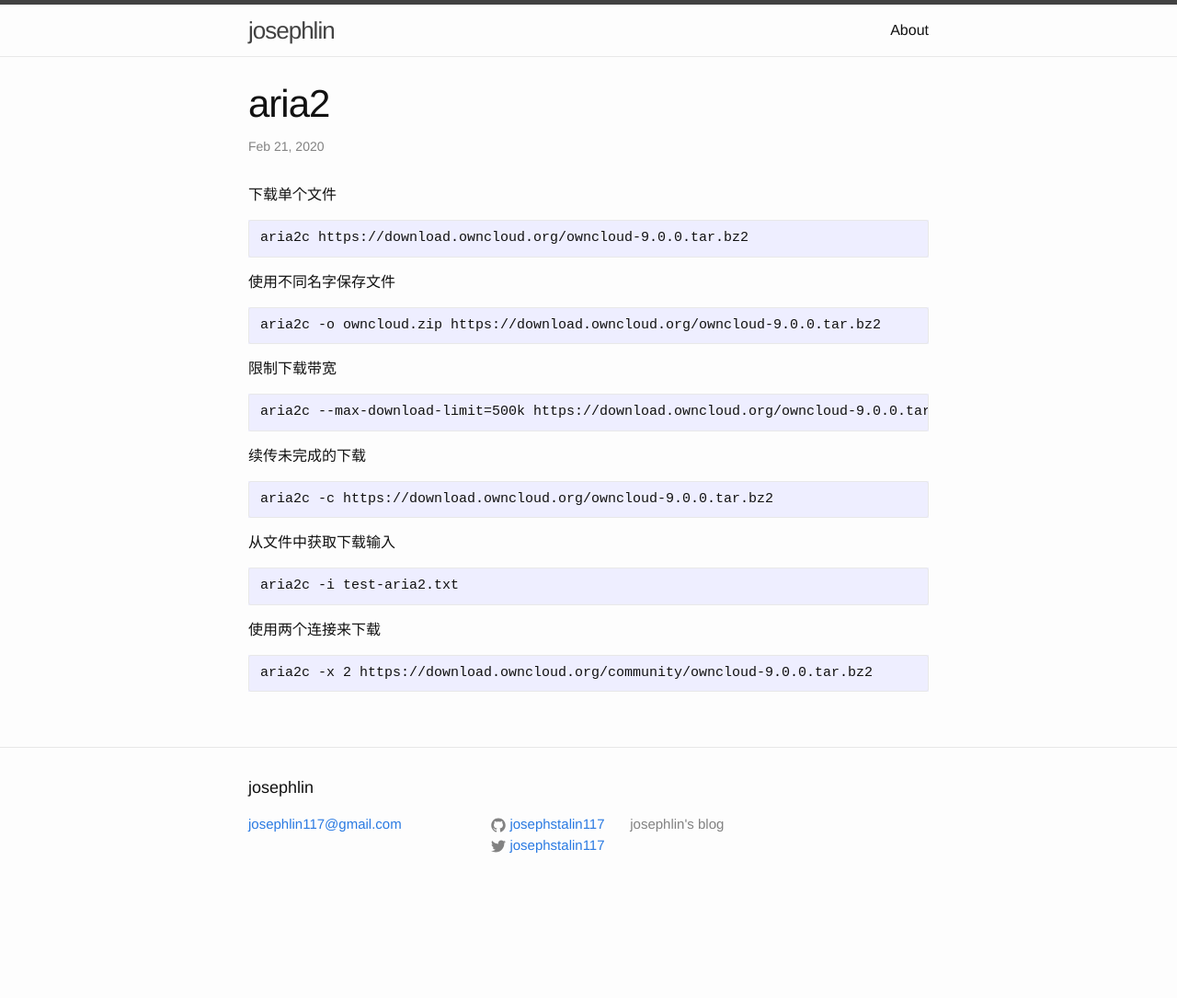
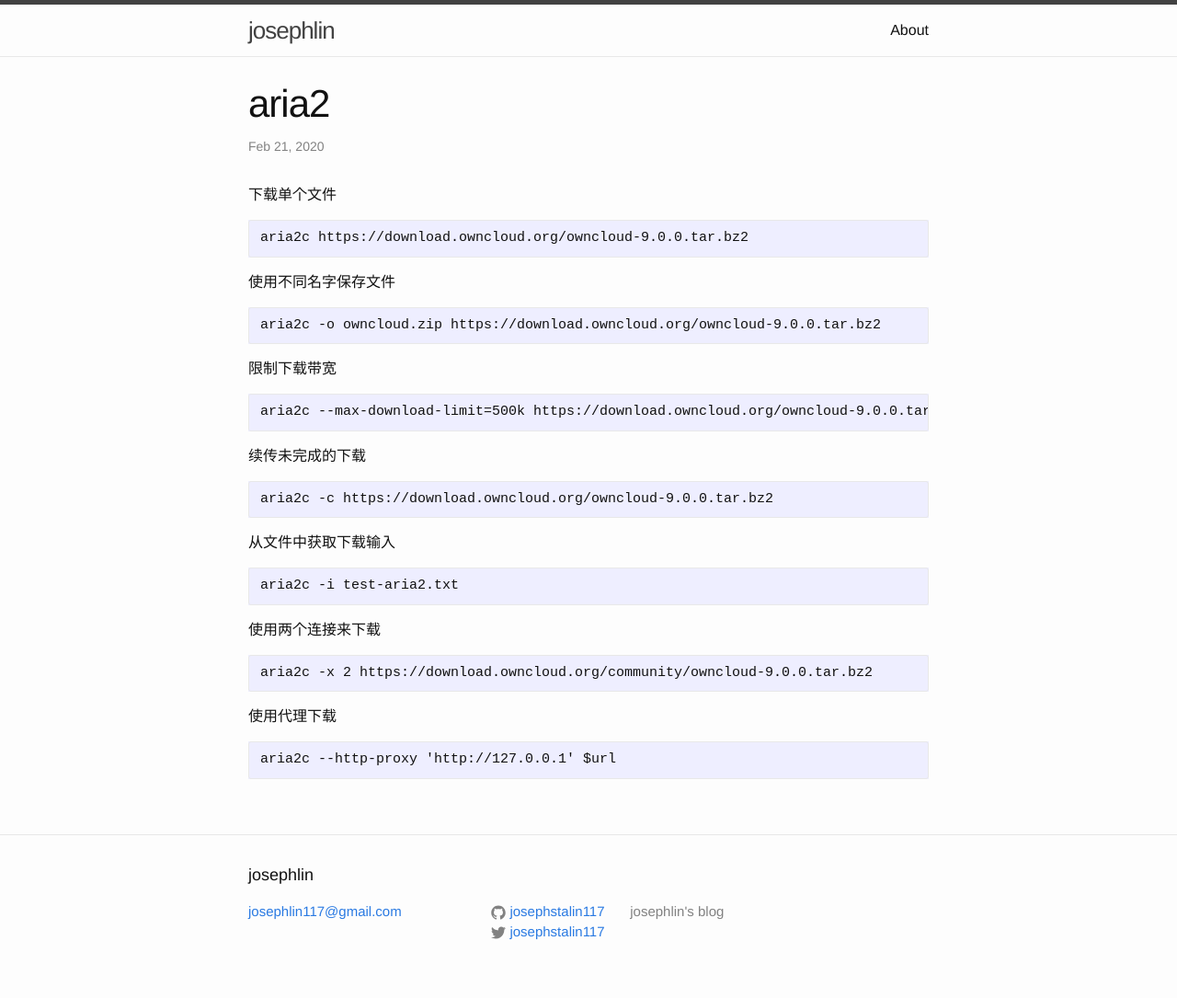
Before and after one commit to josephstalin117/josephstalin117.github.io, a Jekyll site: the page built from _posts/2020-2-21-aria2.markdown, in a window 1280 px wide. Shown: the whole page at 92% size. Built offline with Jekyll 4.4.1, drawn with Linux system fonts in a browser that asks for light colours; before the commit the page ends 990 px from its top, so only the background shows below that.

Commit message:
fix:add proxy aria2

````diff
--- a/_posts/2020-2-21-aria2.markdown
+++ b/_posts/2020-2-21-aria2.markdown
@@ -34,3 +34,8 @@ aria2c -i test-aria2.txt
 ```
 aria2c -x 2 https://download.owncloud.org/community/owncloud-9.0.0.tar.bz2
 ```
+
+使用代理下载
+```
+aria2c --http-proxy 'http://127.0.0.1' $url
+```
````
